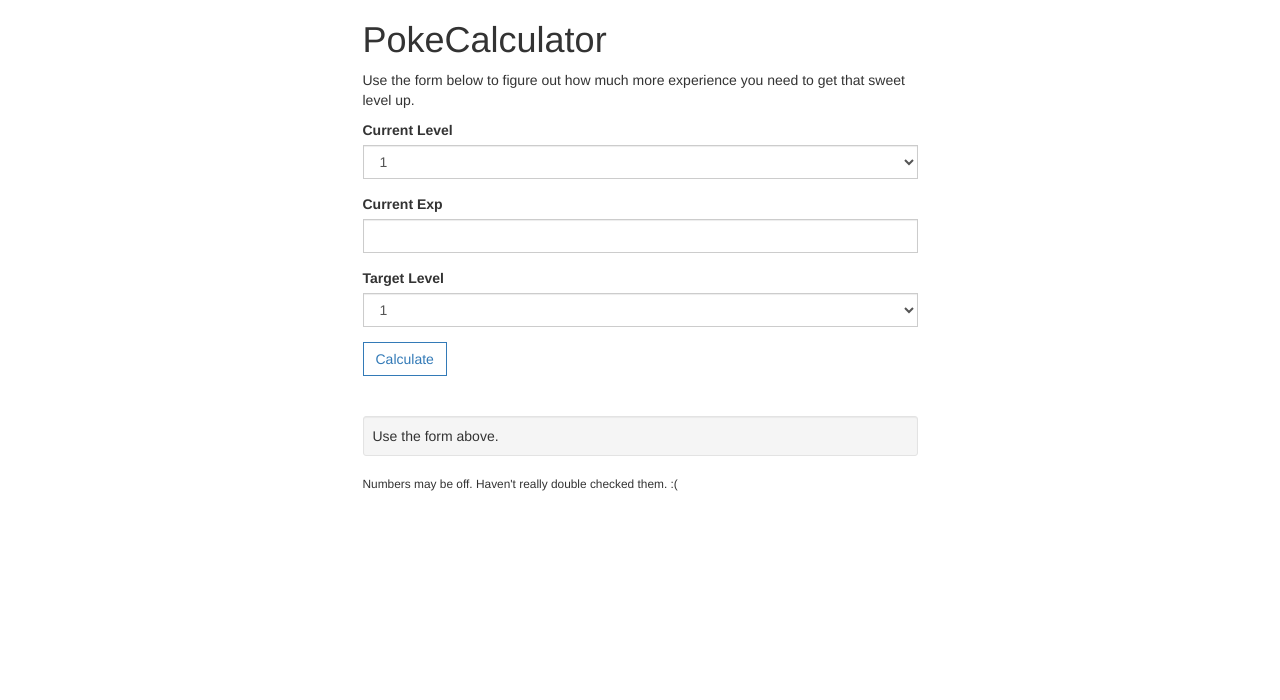
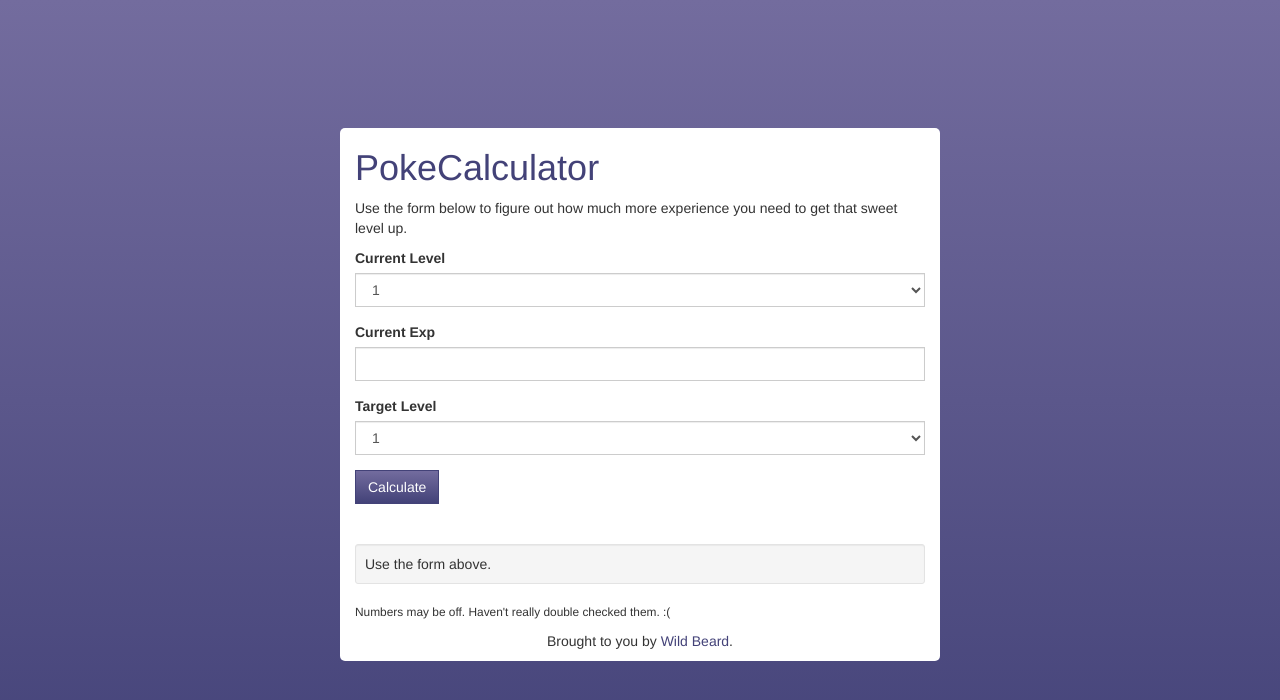
Before and after one commit to wildbeard/pokecalculator, a plain HTML site: page index.html in a window 1280 px wide. Drawn offline with nearby package versions, Linux system fonts and the light colour scheme.

Commit message:
Style Additions
Made the demo page not so bland.

```diff
--- /dev/null
+++ b/css/styles.css
@@ -0,0 +1,26 @@
+.form-control, .btn {
+  border-radius: 0;
+}
+.gengar {
+  background: linear-gradient(to bottom, #736c9e, #434278);
+  border-color: #434278;
+}
+.btn.gengar {
+  color: #fff;
+}
+.btn.gengar:hover {
+  color: #fff;
+  background: linear-gradient(to top, #736c93, #434278);
+}
+.container {
+  width: 600px;
+  margin: 10% auto 0;
+  background: #fff;
+  border-radius: 5px;
+}
+h1, a {
+  color: #434278;
+}
+a:hover {
+  color: #434278;
+}
--- a/index.html
+++ b/index.html
@@ -6,30 +6,16 @@
     <meta http-equiv="X-UA-Compatible" content="IE=edge">
     <meta name="viewport" content="width=device-width, initial-scale=1">
     <link rel="stylesheet" href="https://maxcdn.bootstrapcdn.com/bootstrap/3.3.7/css/bootstrap.min.css" integrity="sha384-BVYiiSIFeK1dGmJRAkycuHAHRg32OmUcww7on3RYdg4Va+PmSTsz/K68vbdEjh4u" crossorigin="anonymous">
-    <style>
-      .form-control, .btn {
-        border-radius: 0;
-      }
-      .btn-primary {
-        color: #337ab7;
-        background-color: #fff;
-        border-color: #337ab7;
-      }
-      .btn-primary:hover {
-        color: #fff;
-        background-color: #337ab7;
-        border-color: #2e6da4;
-      }
-    </style>
+    <link rel="stylesheet" href="css/styles.css">
   </head>
 
-  <body>
+  <body class="gengar">
 
     <div class="container">
 
       <div class="row">
 
-        <div class="col-md-6 col-md-offset-3">
+        <div class="col-md-12">
 
           <h1>PokeCalculator</h1>
 
@@ -51,16 +37,16 @@
           </div>
 
           <div class="form-group">
-            <button type="button" id="xp_btn" class="btn btn-primary">Calculate</button>
+            <button type="button" id="xp_btn" class="btn gengar">Calculate</button>
           </div>
 
-        </div> <!-- !.col-md-6 col-md-offset-3 -->
+        </div> <!-- !.col-md-12 -->
 
       </div> <!-- !.row -->
 
       <div class="row hidden">
 
-        <div class="col-md-6 col-md-offset-3">
+        <div class="col-md-12">
           <h1>Evolution Calculator</h1>
         </div>
 
@@ -68,11 +54,16 @@
 
       <div class="row" style="margin-top: 25px;">
 
-        <div class="col-md-6 col-md-offset-3">
+        <div class="col-md-12">
           <div id="output" class="well well-sm">Use the form above.</div>
           <p><small>Numbers may be off. Haven't really double checked them. :(</small></p>
         </div>
 
+      </div>
+
+      <div class="row">
+        <div class="col-md-12">
+          <p class="text-center">Brought to you by <a href="http://github.com/wildbeard/" target="_blank">Wild Beard</a>.</p>
       </div>
 
     </div> <!-- !.container -->
--- a/js/PokeCalculator.js
+++ b/js/PokeCalculator.js
@@ -1,5 +1,8 @@
 var PokeCalculator = {
-
+  /*
+    XP Table by virodoran
+    Sauce: https://www.reddit.com/r/TheSilphRoad/comments/4s1cpq/xp_requirements_for_levels_so_far_125/
+  */
   current_level: null,
   target_level: null,
   exp_btn: null,
```
